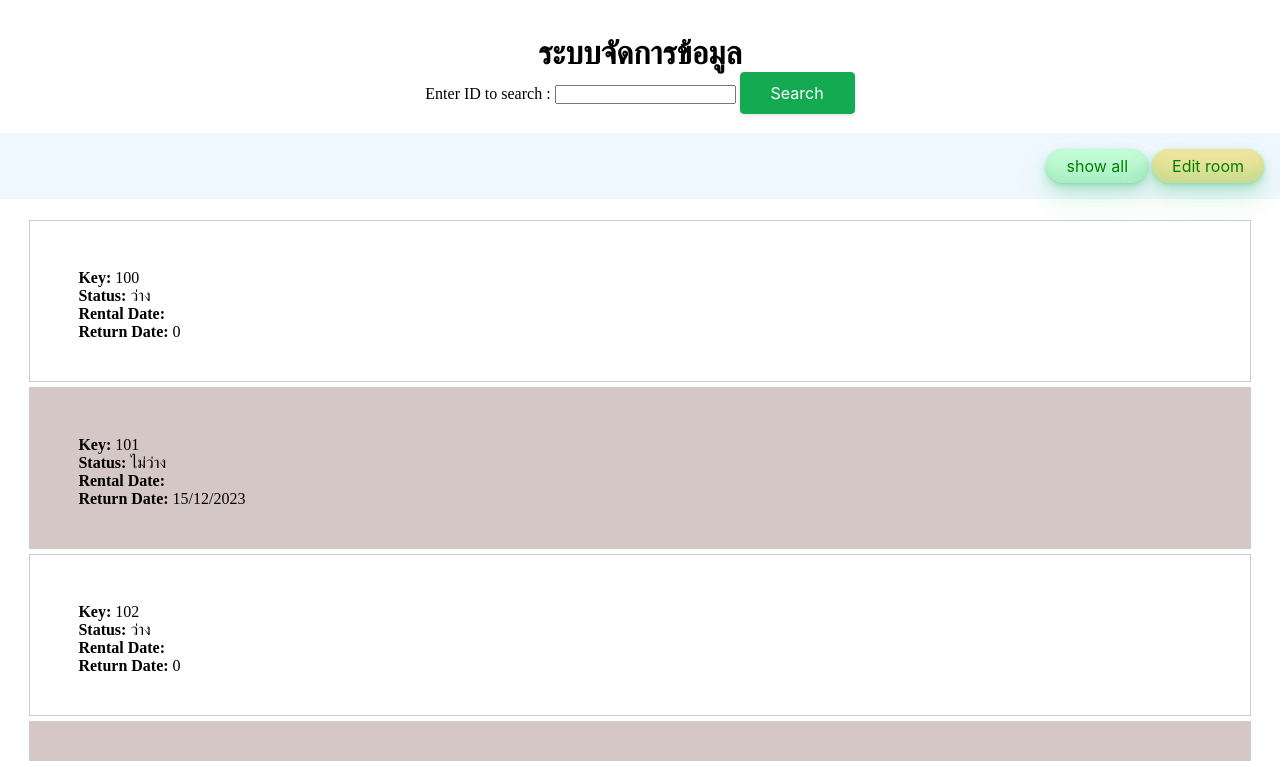
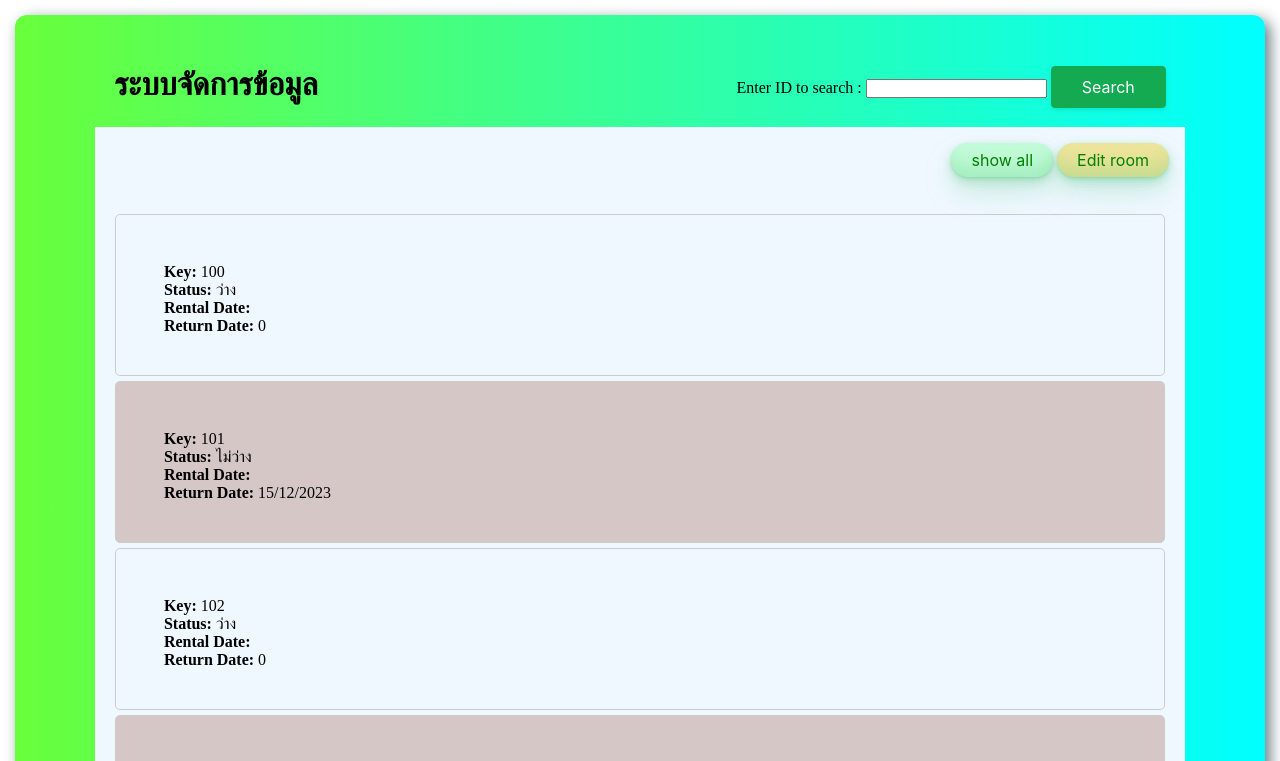
Before and after one commit to oOKaragaOo/ST211forFinal, a plain HTML site: page index.html in a window 1280 px wide. Both pictures are taken after a click on the button "show all". Shown: the top 761 px of the page. Drawn offline with Linux system fonts and the light colour scheme.

Commit message:
Update styles.css
edit design.

```diff
--- a/styles.css
+++ b/styles.css
@@ -1,12 +1,19 @@
 *{
     margin: 0;
     padding: 0;
-
+}
+#container{
+  background-image: linear-gradient(to right, #69ff3b ,#00FFFF);
+  padding: 1rem 5rem;
+  margin: 15px;
+  border-radius: 12px;
+  box-shadow: rgb(102, 123, 129) 5px 5px 15px;
 }
 #nav{
     padding: 1.2rem;
     margin-top: 1rem;
-    text-align: center;
+    display: flex;
+    justify-content: space-between;
 }
 .result-container {
     padding: 10px;
@@ -15,18 +22,15 @@
   }
   .result-item {
     margin-bottom: 5px;
+    border-radius: 5px;
   }
   #output {
     display: block;
     margin: auto;
+    background-color: aliceblue;
     padding: 1rem;
     gap: 10px;
   }
-
-  /* .result-container {
-    display: flex;
-    gap: 10px;
-  } */
   .result-item {
     border: 1px solid #ccc;
     flex-grow: 1;
@@ -35,7 +39,6 @@
     max-width: 90%;
     padding: 3rem;
     height: 4rem;
-    /* margin: 1rem; */
   }
   .occupied {
     background-color: #d6c7c7; /* สีพื้นหลังสำหรับสถานะ "ไม่ว่าง" */
@@ -51,14 +54,17 @@
     justify-content: center;
     align-items: center;
   }
-
   .popup-content {
+    display: block;
+    margin:  auto 2rem;
     background-color: white;
-    padding: 20px;
+    padding: 25px;
     border-radius: 10px;
     position: relative;
   }
-
+  .popup-content >* {
+    width: 100%;
+  }
   .close {
     position: absolute;
     top: 10px;
@@ -66,8 +72,6 @@
     font-size: 20px;
     cursor: pointer;
   }
-
-  /* Style for the Close button */
   .close-button {
     padding: 10px;
     background-color: #f44336;
```
